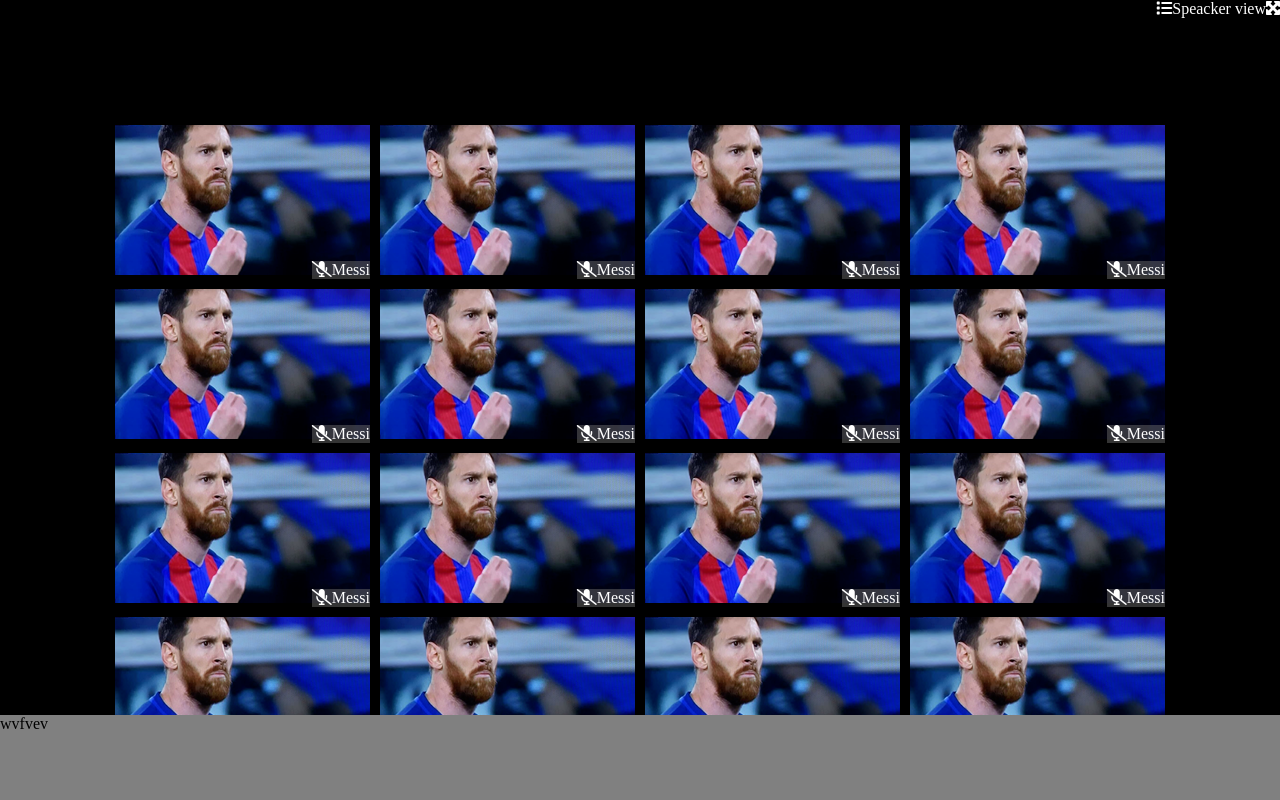
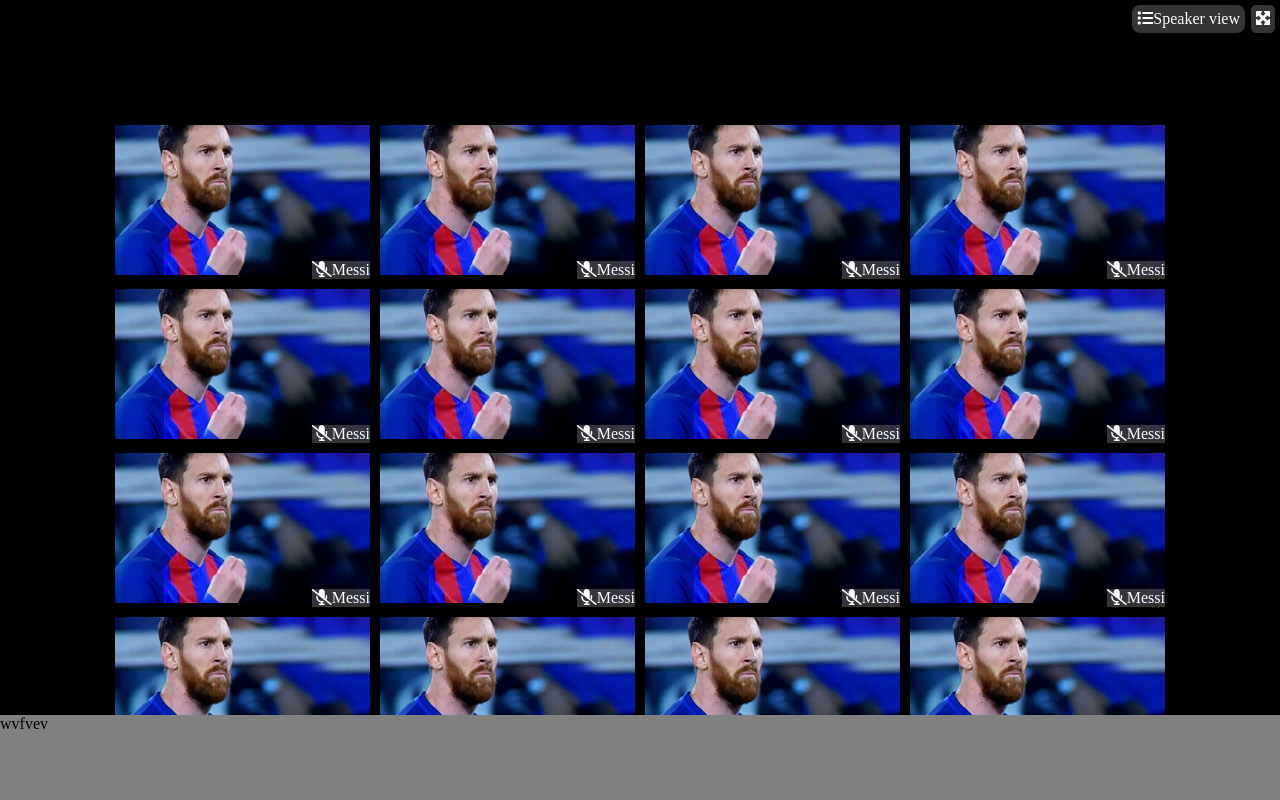
Before and after one commit to emanuelevolpes/html-css-zoom, a plain HTML site: page index.html in a window 1280 px wide. Drawn offline with Linux system fonts and the light colour scheme.

Commit message:
header-main

```diff
--- a/css/style.css
+++ b/css/style.css
@@ -26,12 +26,27 @@ Header
 .view{
     height: 35px;
     background-color: black;
-    text-align: right;
-    color: white;
+    position: relative;
 }
 
-.speacker-view{
+.speaker-view{
+    color: white;
+    padding: 5px;
+    background: rgba(105, 105, 105, 0.5);
+    border-radius: 8px;
+    position: absolute;
+    top: 5px;
+    right: 35px;
+}
 
+.maximize{
+    color: white;
+    padding: 5px;
+    background: rgba(105, 105, 105, 0.5);
+    border-radius: 5px;
+    position: absolute;
+    top: 5px;
+    right: 5px;
 }
 
 /*
--- a/index.html
+++ b/index.html
@@ -14,7 +14,8 @@
     <!-- Header -->
     <header>
         <div class="view">
-            <span class="speaker-view"><i class="fa-solid fa-list"></i>Speacker view<i class="fa-solid fa-maximize"></i></span>
+            <span class="speaker-view"><i class="fa-solid fa-list"></i>Speaker view</span>
+            <span class="maximize"><i class="fa-solid fa-maximize"></i></span>
         </div>
     </header>
     <!-- /Header -->
```
